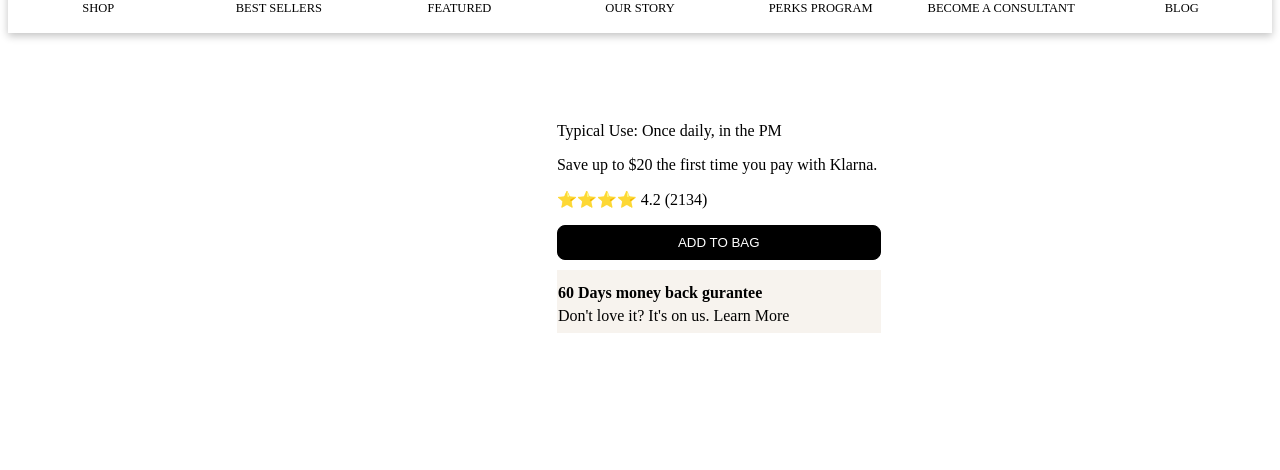
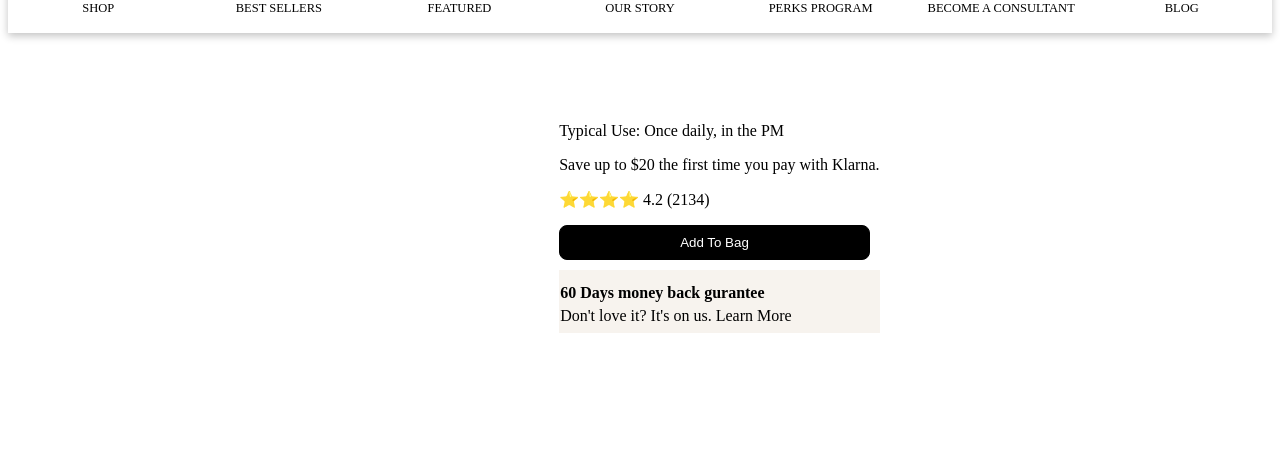
Before and after one commit to mohitsharma9001/Ronald-field, a plain HTML site: page Project 1/shop.html in a window 1280 px wide. Shown: the part 330-800 px from the top of the page. Drawn offline with Linux system fonts and the light colour scheme.

Commit message:
CSS changes

```diff
--- a/Project 1/shop.css
+++ b/Project 1/shop.css
@@ -78,6 +78,7 @@
     color: white;
     border: 0.5px solid black;
     border-radius: 8px;
+    text-decoration: none;
  }
  button:hover{
 
--- a/Project 1/shop.html
+++ b/Project 1/shop.html
@@ -58,7 +58,8 @@
            <p>Typical Use: Once daily, in the PM</p>
            <p id="pay">Save up to $20 the first time you pay with Klarna.</p>
            <p id="rating">⭐⭐⭐⭐ 4.2 (2134)</p>
-           <button>ADD TO BAG</button>
+
+           <button onclick="clickFn()">Add To Bag</button>
            <div id="discount">
                <h4>
                    60 Days money back gurantee
@@ -123,14 +124,14 @@
   document.querySelector("#size").innerHTML = allProduct.Size;
   document.querySelector("#price").innerHTML = `$${allProduct.price}`
 
-
-  button.addEventListener('click' ,function(){
-            product.push(allProduct)
-          console.log(product)
-         localStorage.setItem('product',JSON.stringify(product));
+  function clickFn(){
+   event.defaultPrevented()
+    localStorage.setItem('product',JSON.stringify(product));
          alert("Product Added")
-        //  alerti(mojo)
-
-  });
+                }
+//   button.addEventListener('click' ,function(){
+//             product.push(allProduct)
+//           console.log(product)
+//   });
 </script>
 </html>
```
Also changed, not shown: styles/index.css (+6 -12 lines).
